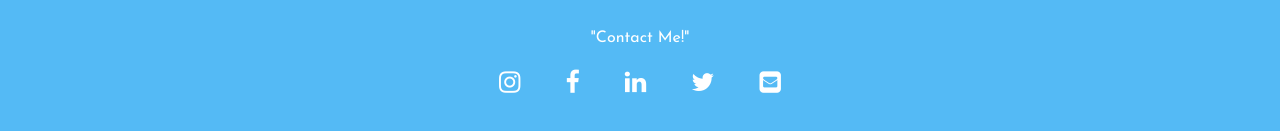
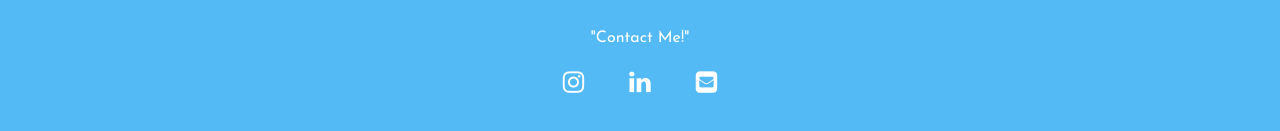
Before and after one commit to Jeromephilip/my-website, a plain HTML site: page index.html in a window 1280 px wide. Shown: the part 1280-1411 px from the top of the page. Drawn offline with nearby package versions, Linux system fonts and the light colour scheme.

Commit message:
Update index.html

```diff
--- a/index.html
+++ b/index.html
@@ -41,9 +41,7 @@
 	<div class = "footer-icons">
 			<p> "Contact Me!"</p>
 			<a class="icons" target="blank" href="https://www.instagram.com/jerome.jeby/"><i class="fa fa-instagram"></i></a>
-			<a class="icons" target="blank" href="https://www.facebook.com/JeromeJPhilip"><i class="fa fa-facebook"></i></a>
 			<a class="icons" target="blank" href="https://www.linkedin.com/in/jerome-philip-89a446196/"><i class="fa fa-linkedin"></i></a>
-			<a class="icons" target="blank" href="https://twitter.com/JeromePhilip8"><i class="fa fa-twitter"></i></a>
 			<a class="icons" target="blank" href="mailto: jeromephilip03@gmail.com"><i class="fa fa-envelope-square"></i></a>
 	</div>
 </footer>
```
